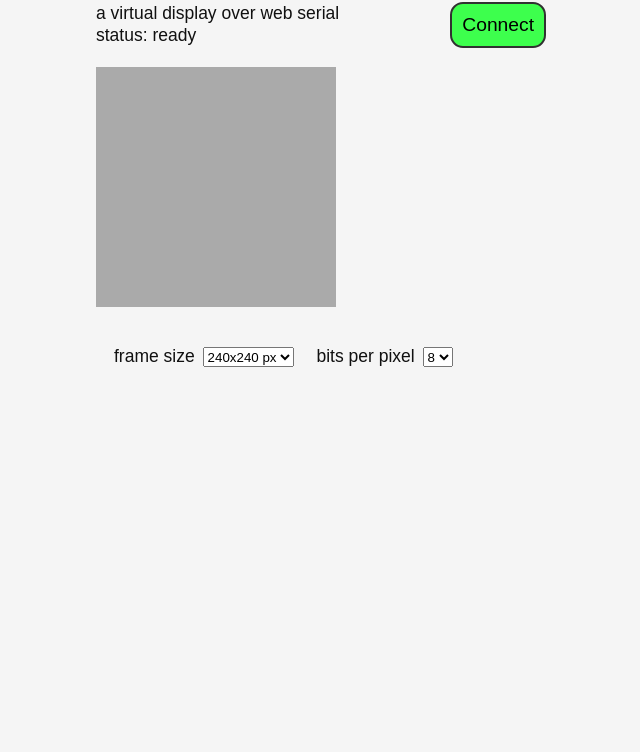
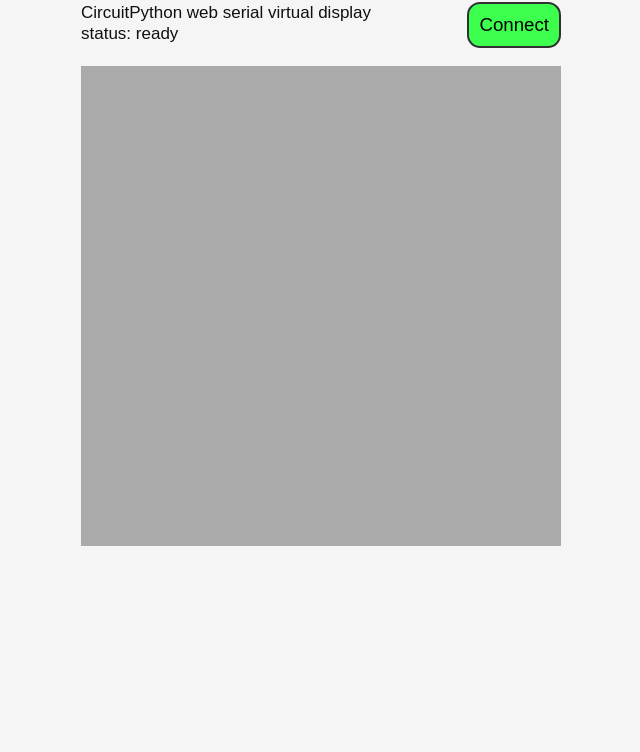
Before and after one commit to samblenny/webSerialDisplay, a plain HTML site: page index.html in a window 1280 px wide. Shown: the part 48-800 px from the top of the page, without its empty margins (319-959 px from the left). Drawn offline with Linux system fonts and the light colour scheme.

Commit message:
Simplify UI, tune for 2 fps

```diff
--- a/index.html
+++ b/index.html
@@ -5,14 +5,14 @@
 <title>WebSerialDisplay</title>
 <style>
  :root{--F: #ffdcec; --B: #1d1d1d; --H: #25c3c0; --L: #459cda; --O: #444;
-       --BTN: #32ea39; --PAD: 25px; --SIZE: 240px; }
+       --BTN: #32ea39; --PAD: 25px; --SIZE: 480px; }
  @media (prefers-color-scheme: light){
   :root{--F: #101010; --B: #f5f5f5; --H: #313131; --L: #3f40f9; --O: #aaa;
         --BTN: #3dff4d; }
  }
  html{ background: var(--B); -webkit-text-size-adjust: none; }
  body{ background: var(--B); color: var(--F); min-height: 100vh;
-  width: 100%; font-family: sans-serif; font-size: 17.5px; }
+  width: 100%; font-family: sans-serif; font-size: 17px; }
  html,body,h1,h2,main,input{ margin: 0; padding: 0; box-sizing: border-box; }
  video,canvas{ margin: 0; padding: 0; box-sizing: content-box; }
  p,li,label{ line-height: 1.23em; }
@@ -25,17 +25,16 @@
  p{ margin: 11px 0; }
  .clear{ clear: both; }
  main{ margin: 0 auto; padding: 2px var(--PAD) 115px var(--PAD);
-  max-width: 500px; }
+  max-width: calc((2 * var(--PAD)) + var(--SIZE)); }
  #serial{ float: right; background: var(--BTN); font-size: 1.1em;
   padding: 10px; border-radius: 13px; border: 2px solid var(--H); }
  #serial.on{ background: var(--B); color: var(--F); }
  canvas{ display: inline-block; width: var(--SIZE); height: var(--SIZE);
   margin: 10px auto; background: var(--O); }
- @media (max-width: 692px) { /* try not to overflow narrow screens */
+ @media (max-width: 530px) { /* try not to overflow narrow screens */
   :root{--PAD: 13px;}
-  h1{ font-size: 28px; }
   body{ font-size: 16px; }
-  canvas{ width: calc(50% - 4px); }
+  canvas{ width: 100%; height: auto; }
  }
 </style>
 </head>
@@ -45,26 +44,11 @@
 
 <button id="serial">Connect</button>
 
-<p>a virtual display over web serial<br>
+<p>CircuitPython web serial virtual display<br>
 status: <span id="status">loading...</span></p>
 
 <p class="clear">
 <canvas id="canvas">
-</p>
-
-<p>
-<label for="size">frame size</label>
-<select name="size" id="size">
- <option value="240">240x240 px</option>
- <option value="96">96x96 px</option>
-</select>
-<label for="bpp">bits per pixel</label>
-<select name="bpp" id="bpp">
- <option value="2">8</option>
- <option value="2">4</option>
- <option value="2">2</option>
- <option value="1">1</option>
-</select>
 </p>
 
 <script src="main.js"></script>
--- a/main.js
+++ b/main.js
@@ -19,10 +19,6 @@ const SER_BTN = document.querySelector('#serial');  // Start Serial button
 const CANVAS = document.querySelector('#canvas');   // Canvas
 
 const CTX = CANVAS.getContext("2d", {willReadFrequently: true});
-
-// UI Controls
-const SIZE = document.querySelector('#size');  // Frame size (px per side)
-const BPP = document.querySelector('#bpp');    // Bits per pixel
 
 // Serial Port
 var SER_PORT = null;
@@ -58,8 +54,8 @@ async function disconnect(status) {
 }
 
 async function paintFrame(data) {
-    // Set canvas size
-    const w = Number(SIZE.value);
+    // Set size of virtual display (should be 96x96 or 240x240)
+    const w = Math.round(Math.sqrt(data.length));
     const h = w;
     CANVAS.width = w;
     CANVAS.height = h;
```
Also changed, not shown: 1 other file.
